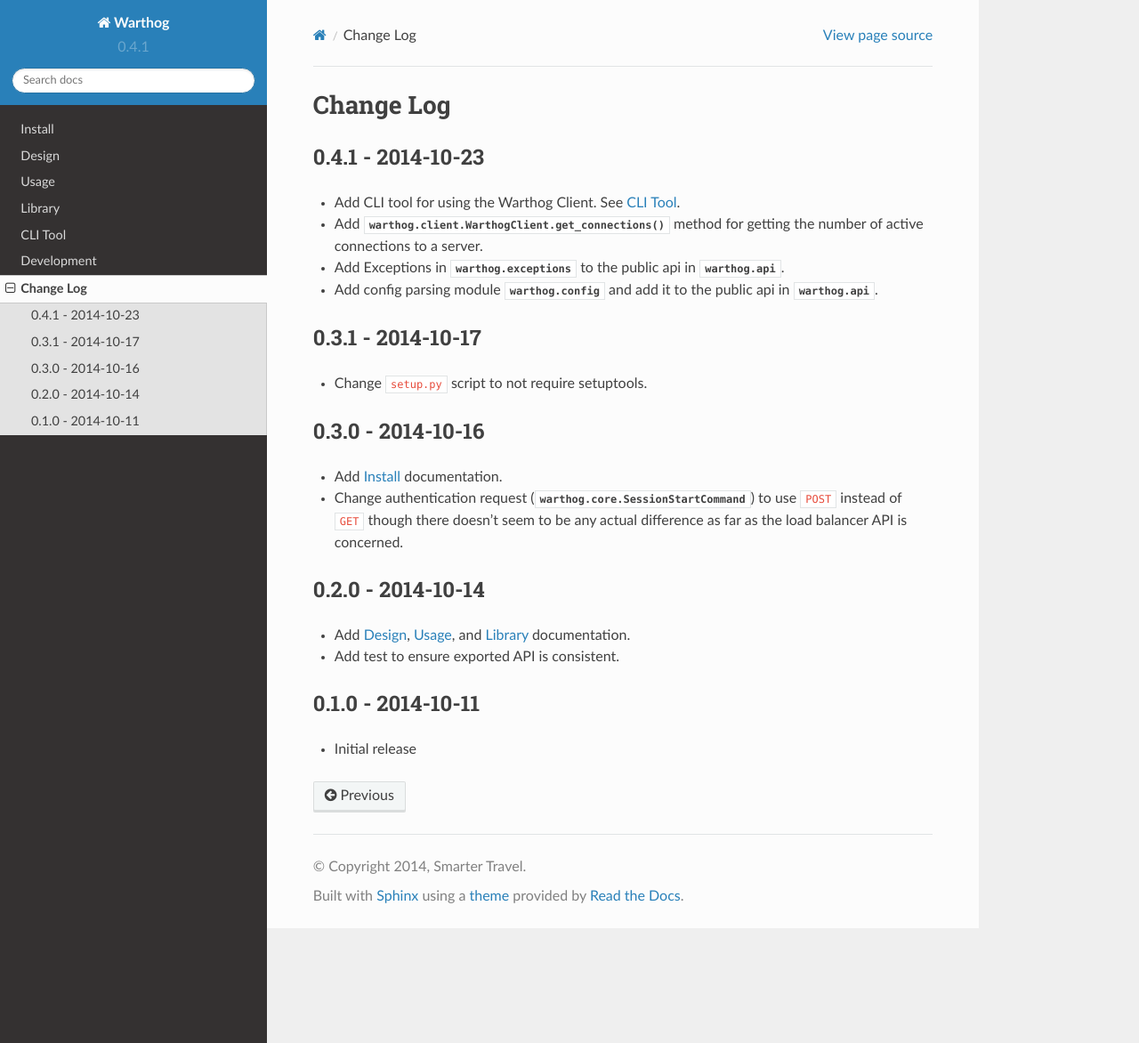
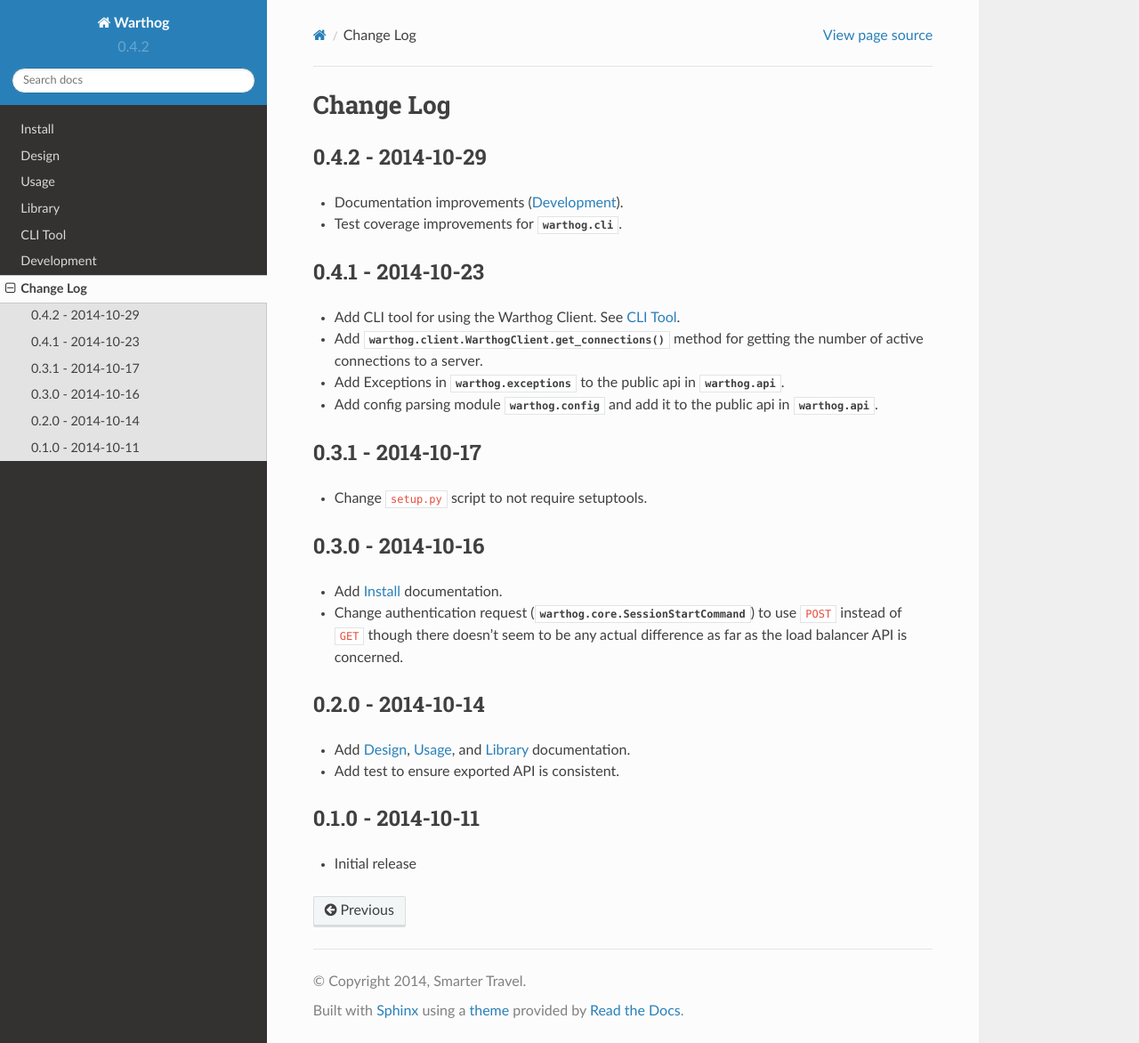
Before and after one commit to smarter-travel-media/warthog, a Sphinx documentation site: the page built from doc/source/changes.rst, in a window 1280 px wide and 1172 px high. Shown: the whole window at 89% size. Built offline with Sphinx 7.4.7 and the Read the Docs theme 2.0.0, drawn with Linux system fonts in a browser that asks for light colours.

Commit message:
Notes for 0.4.2 release

```diff
--- a/doc/source/changes.rst
+++ b/doc/source/changes.rst
@@ -1,5 +1,10 @@
 Change Log
 ==========
+
+0.4.2 - 2014-10-29
+------------------
+* Documentation improvements (:doc:`dev`).
+* Test coverage improvements for :mod:`warthog.cli`.
 
 0.4.1 - 2014-10-23
 ------------------
--- a/warthog/__init__.py
+++ b/warthog/__init__.py
@@ -13,4 +13,4 @@
 
 """
 
-__version__ = '0.4.1'
+__version__ = '0.4.2'
```
